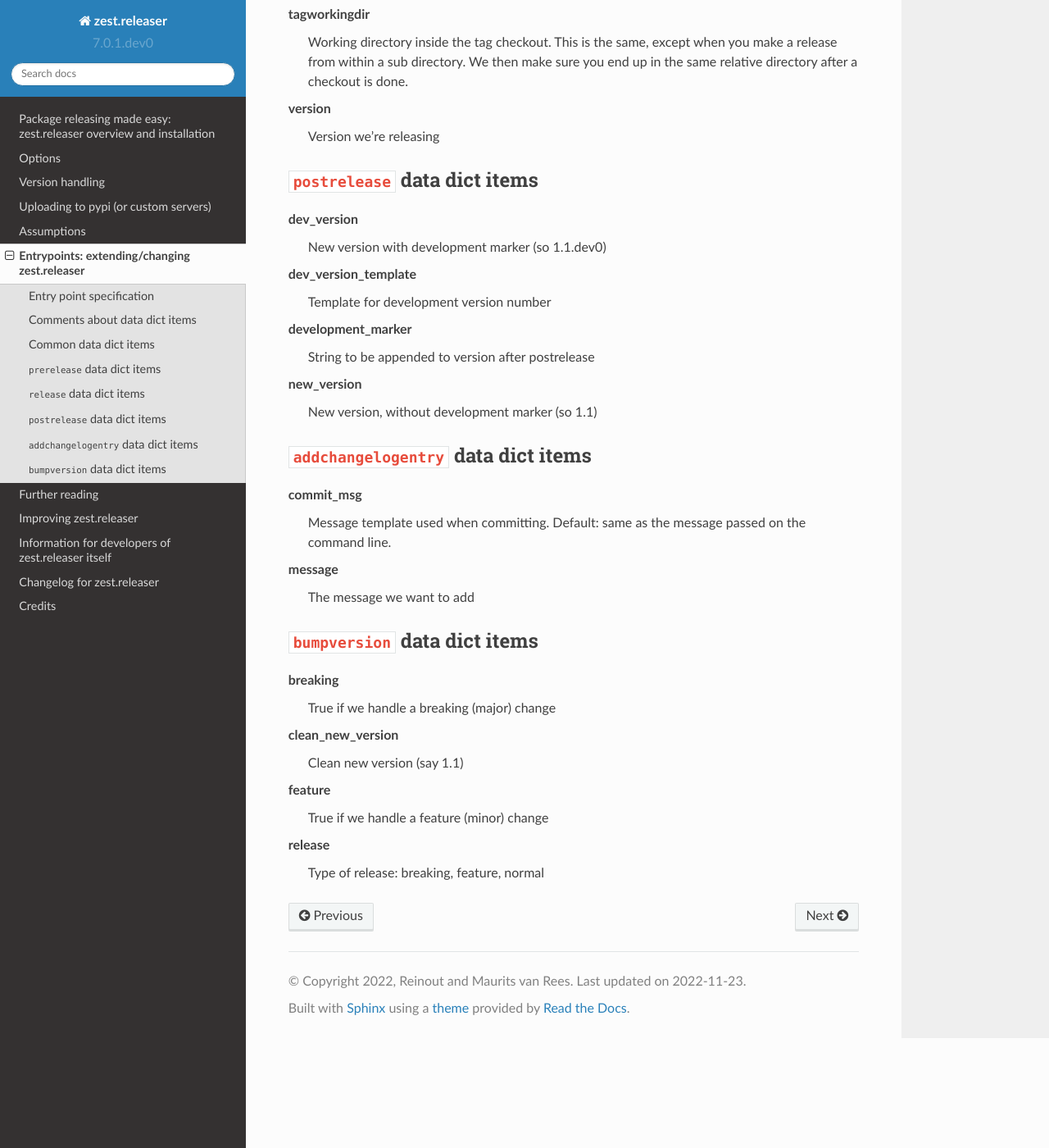
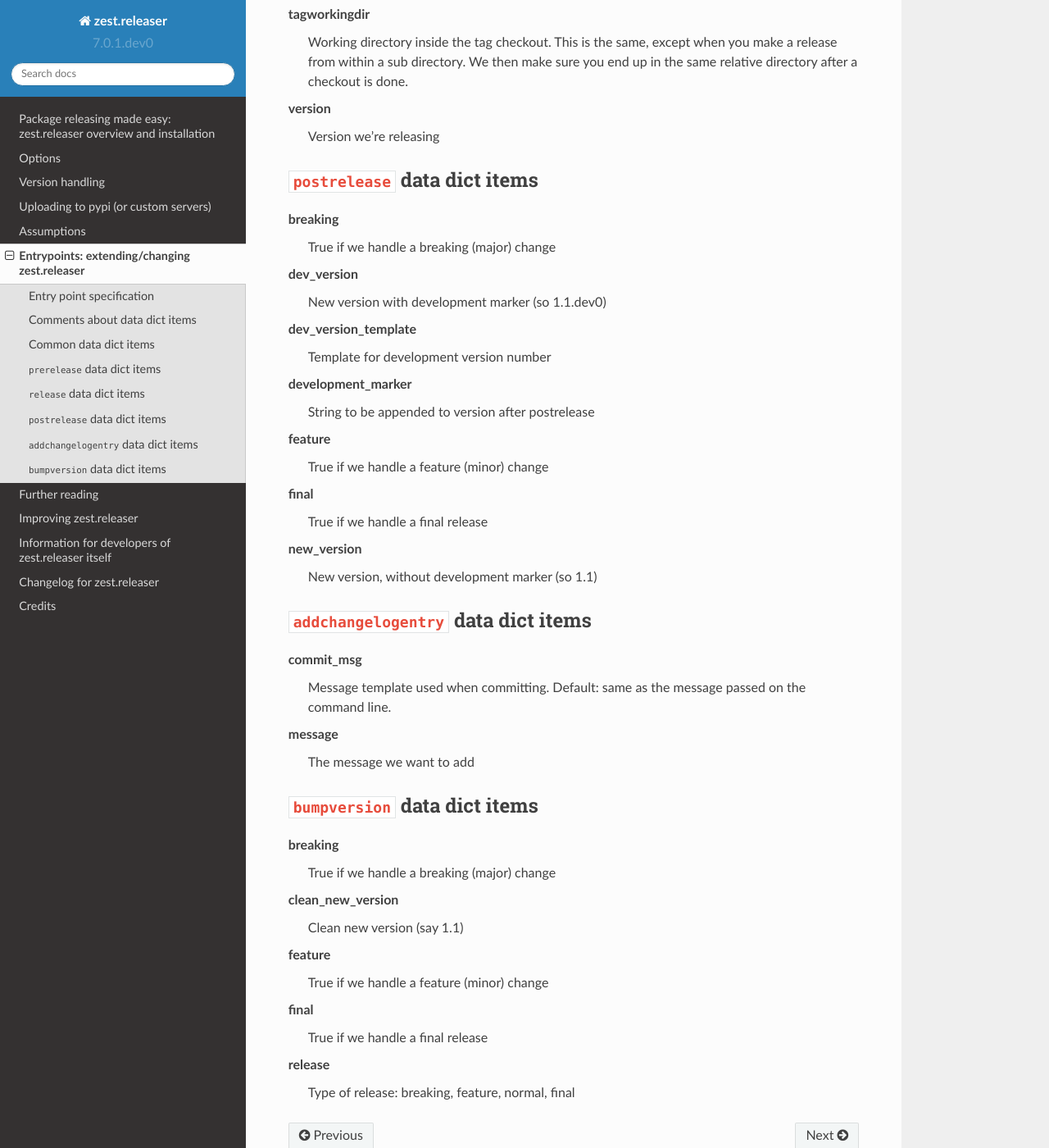
Before and after one commit to zestsoftware/zest.releaser, a Sphinx documentation site: the page built from doc/source/entrypoints.rst, in a window 1280 px wide and 1400 px high, scrolled down 4142 px. Shown: the whole window at 82% size. Built offline with Sphinx 7.4.7 and the Read the Docs theme 2.0.0, drawn with Linux system fonts in a browser that asks for light colours.

Commit message:
Wrote entry point documentation

```diff
--- a/doc/source/entrypoints.rst
+++ b/doc/source/entrypoints.rst
@@ -217,6 +217,9 @@
 ``postrelease`` data dict items
 -------------------------------
 
+breaking
+    True if we handle a breaking (major) change
+
 dev_version
     New version with development marker (so 1.1.dev0)
 
@@ -225,6 +228,12 @@
 
 development_marker
     String to be appended to version after postrelease
+
+feature
+    True if we handle a feature (minor) change
+
+final
+    True if we handle a final release
 
 new_version
     New version, without development marker (so 1.1)
@@ -250,5 +259,8 @@
 feature
     True if we handle a feature (minor) change
 
+final
+    True if we handle a final release
+
 release
-    Type of release: breaking, feature, normal
+    Type of release: breaking, feature, normal, final
```
